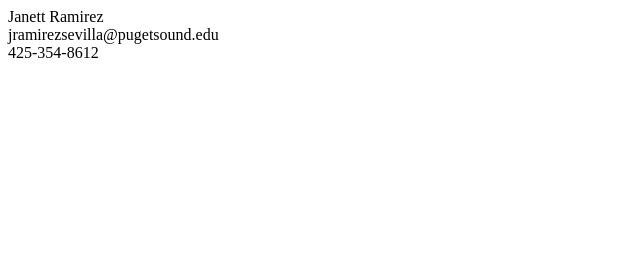
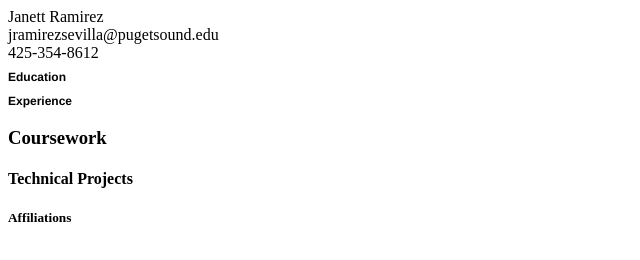
Before and after one commit to jan-ett/jan-ett.github.io, a plain HTML site: page liveWebpage/resume.html in a window 1280 px wide. Shown: the whole page, without its empty margins (0-640 px from the left). Drawn offline with Linux system fonts and the light colour scheme.

Commit message:
added five new headings in my resume

```diff
--- a/liveWebpage/resume.html
+++ b/liveWebpage/resume.html
@@ -8,6 +8,11 @@
         <link rel='stylesheet' href='default.css'/>
     </head>
     <body>
+        <h1>Education</h1>
+        <h2>Experience</h2>
+        <h3>Coursework</h3>
+        <h4>Technical Projects</h4>
+        <h5>Affiliations</h5>
 
     </body>
 </html>
```
